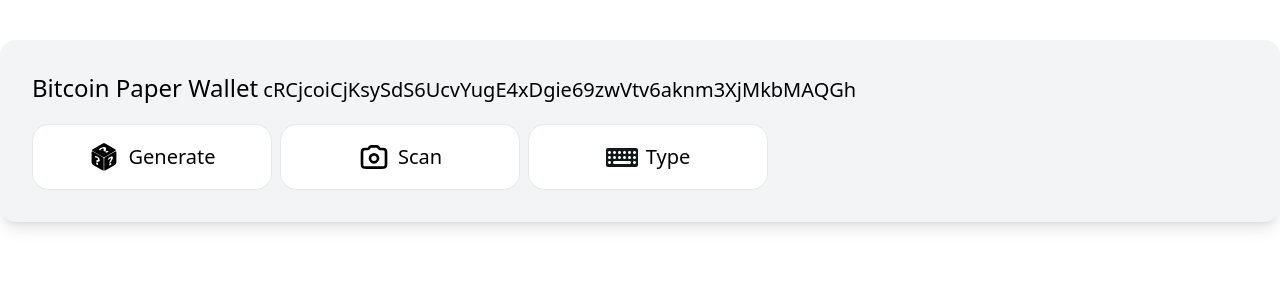
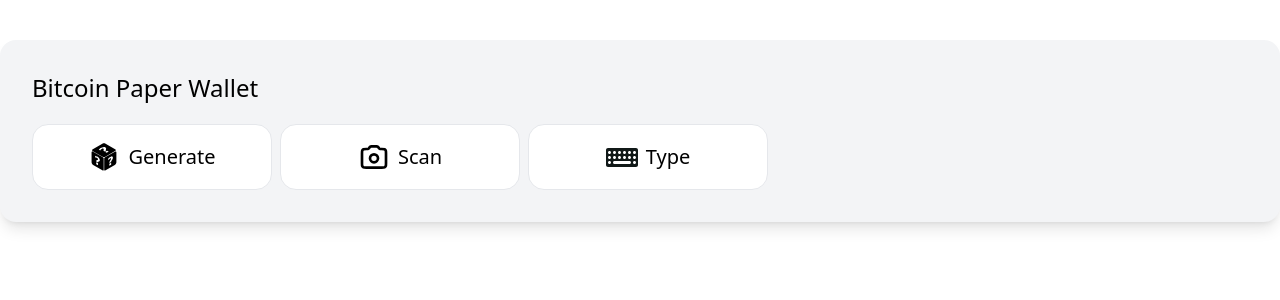
Before and after one commit to asoltys/paper, a SvelteKit app: page / in a window 1280 px wide. Shown: the top 300 px of the page. Built offline with nearby package versions, Linux system fonts and the light colour scheme.

Commit message:
rm debugging

```diff
--- a/src/lib/Address.svelte
+++ b/src/lib/Address.svelte
@@ -3,8 +3,8 @@
 
 	let sats = 100000000;
 
-  export let balance = undefined;
-  export let utxos = undefined;
+	export let balance = undefined;
+	export let utxos = undefined;
 
 	address.subscribe(async (a) => {
 		if (!a) return;
@@ -16,8 +16,8 @@
 <div class="text-center space-y-5">
 	<div>
 		<div class="text-gray-400">Address</div>
-		<div class="text-2xl">{$address || ""}</div>
-    {#if $key}<div class="text-lg">{$key}</div>{/if}
+		<div class="text-2xl">{$address || ''}</div>
+		<!-- {#if $key}<div class="text-lg">{$key}</div>{/if} -->
 	</div>
 
 	<div>
--- a/src/routes/+layout.svelte
+++ b/src/routes/+layout.svelte
@@ -17,8 +17,7 @@
 
 <div class="container mx-auto bg-gray-100 p-8 text-xl shadow-lg mt-10 rounded-2xl space-y-5">
 	<a href="/" class="text-2xl">Bitcoin Paper Wallet</a>
-  cRCjcoiCjKsySdS6UcvYugE4xDgie69zwVtv6aknm3XjMkbMAQGh
-    <slot />
+	<slot />
 </div>
 
 <style>
```
